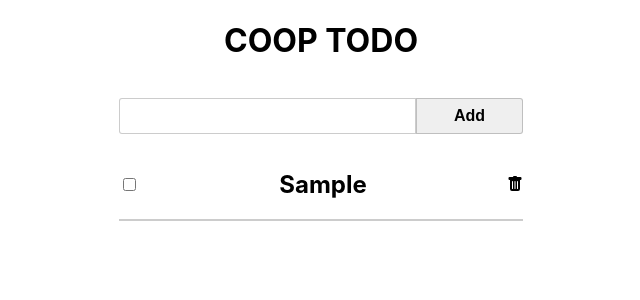
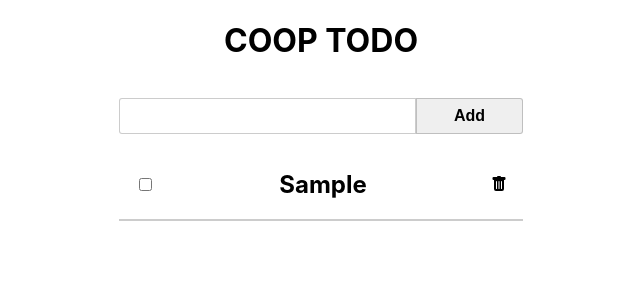
Before and after one commit to antonjaldegren/coop-todo, a React (Vite) app: page / in a window 1280 px wide. Both pictures are taken after typing "Sample" into the empty fields and a click on the button "Add". Shown: the top 300 px of the page, without its empty margins (319-959 px from the left). Built offline with nearby package versions, Linux system fonts and the light colour scheme.

Commit message:
Added left and right padding to todo component

```diff
--- a/src/App.css
+++ b/src/App.css
@@ -55,6 +55,7 @@ form button {
 	width: 100%;
 	max-width: 40ch;
 	border-bottom: 2px solid rgba(0, 0, 0, 0.2);
+	padding: 0 1em;
 	display: flex;
 	justify-content: space-between;
 	align-items: center;
```
